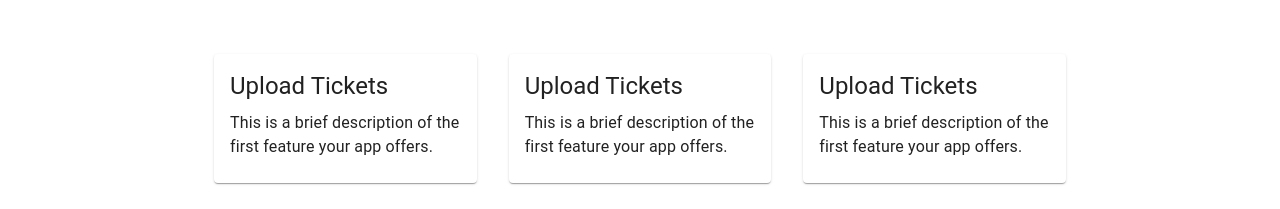
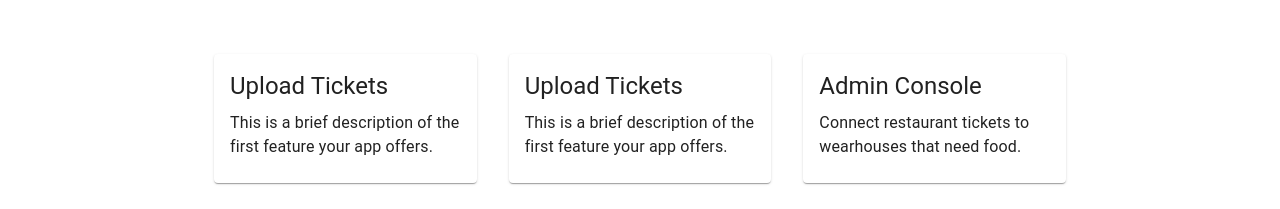
Before and after one commit to KyleAnthonyHay/MunchMap, a React (Create React App) app in the folder munchmap/: page / in a window 1280 px wide. Shown: the part 549-758 px from the top of the page. Built offline with nearby package versions, Linux system fonts and the light colour scheme.

Commit message:
landing page started

```diff
--- a/munchmap/src/components/FeatureCard.js
+++ b/munchmap/src/components/FeatureCard.js
@@ -36,10 +36,10 @@ const FeatureCard = () => {
                         <Card>
                             <CardContent>
                                 <Typography gutterBottom variant="h5" component="h2">
-                                    Upload Tickets
+                                    Admin Console
                                 </Typography>
                                 <Typography>
-                                    This is a brief description of the first feature your app offers.
+                                    Connect restaurant tickets to wearhouses that need food.
                                 </Typography>
                             </CardContent>
                         </Card>
```
